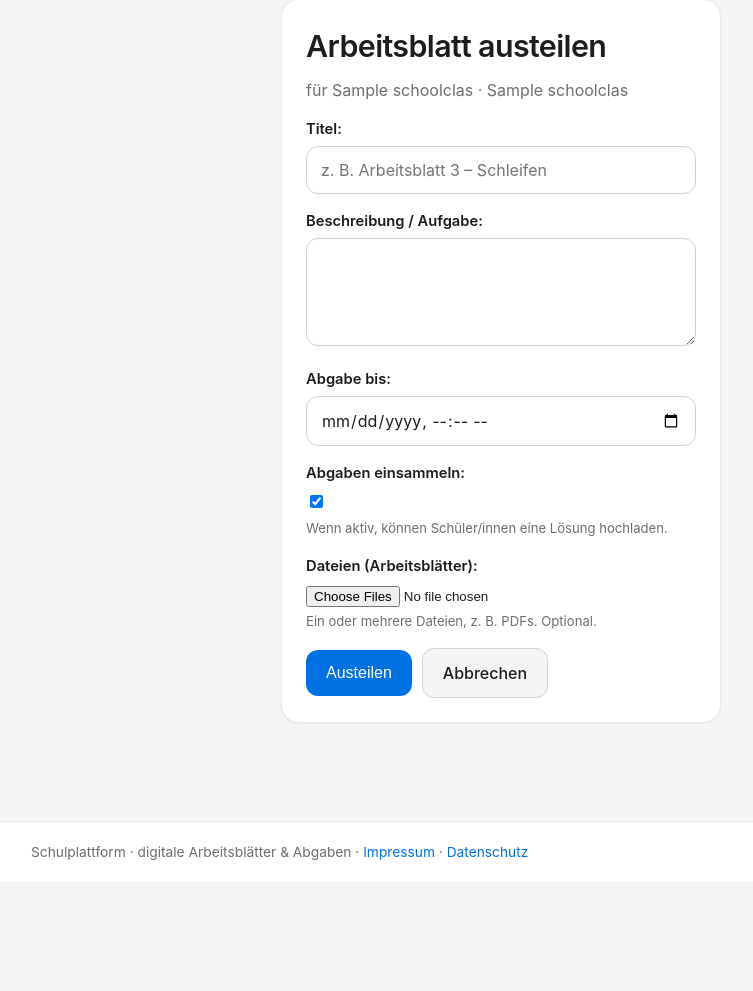
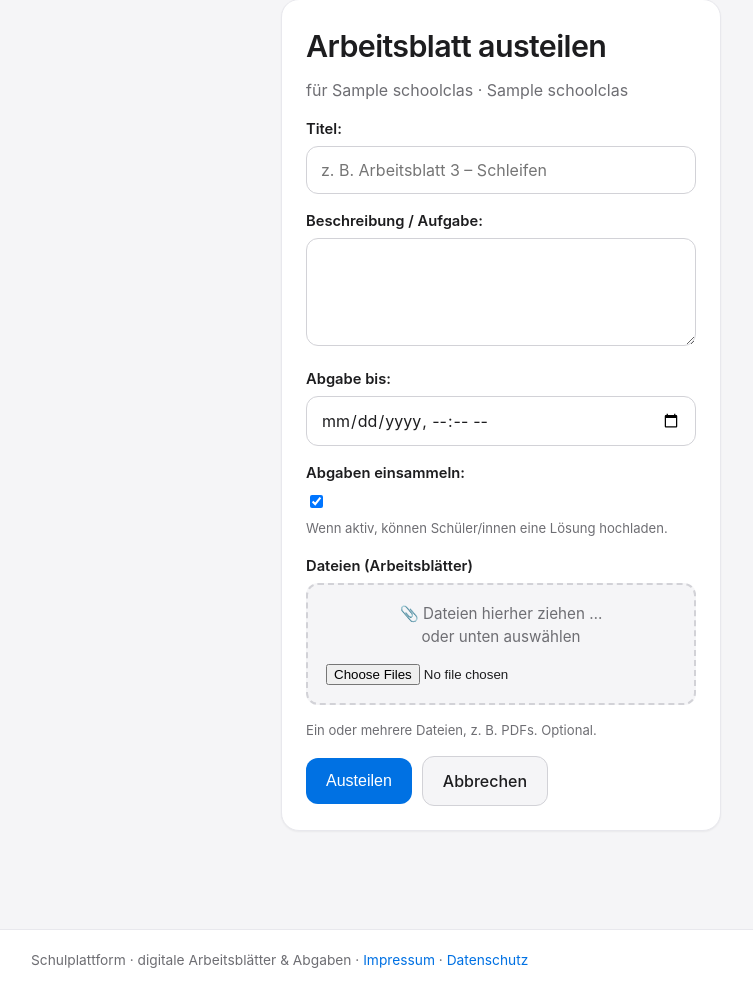
Before and after one commit to nailik433/Schulplattform, a Django app: page /klasse/1/arbeitsblatt/neu/ in a window 1280 px wide. Shown: the part 136-1127 px from the top of the page, without its empty margins (139-892 px from the left). Before the commit the page ends 996 px from the top, so only its background shows below. Run offline with Django 5.2, Linux system fonts and the light colour scheme; a user stored in the database is signed in; tables that the repository leaves empty hold one stand-in row (values such as "Sample post").

Commit message:
Arbeitsblatt-Upload: Drag & Drop zusätzlich zu "Datei auswählen"
- Dropzone im Arbeitsblatt-Formular: Dateien per Drag & Drop ins Fenster ziehen;
  der native Datei-auswählen-Button bleibt voll erhalten (beide Wege)
- Gedroppte Dateien werden an die bestehende Auswahl angehängt (DataTransfer),
  Liste der ausgewählten Dateien wird angezeigt; Fallback: ohne DataTransfer
  funktioniert weiter der native Input
- Dropzone-Styling (dashed, Highlight beim Ziehen)

Co-Authored-By: Claude Opus 4.8 <noreply@anthropic.com>
Claude-Session: https://claude.ai/code/session_018UacvheTwinNCKgWRomx3w

```diff
--- a/static/css/app.css
+++ b/static/css/app.css
@@ -160,6 +160,22 @@ input:focus, textarea:focus, select:focus {
 .errorlist { color: var(--error-ink); list-style: none; padding: 0; margin: 6px 0; font-size: 0.88rem; }
 .form-actions { margin-top: 10px; display: flex; gap: 10px; align-items: center; flex-wrap: wrap; }
 
+/* Drag & drop upload zone */
+.dropzone {
+    display: block;
+    border: 2px dashed var(--border);
+    border-radius: var(--radius-sm);
+    padding: 18px;
+    text-align: center;
+    background: var(--surface-2);
+    transition: border-color .15s ease, background-color .15s ease;
+}
+.dropzone.drag { border-color: var(--primary); background: #eef4ff; }
+.dropzone .dz-hint { display: block; color: var(--muted); font-size: 0.95rem; margin-bottom: 12px; }
+.dropzone input[type=file] { width: 100%; }
+.dz-list { list-style: none; padding: 0; margin: 12px 0 0; text-align: left; }
+.dz-list li { padding: 5px 0; font-size: 0.92rem; }
+
 /* Big single-field code input for the student login */
 .code-input {
     text-align: center;
@@ -203,8 +219,7 @@ table.data tr:last-child td { border-bottom: none; }
     padding: 12px 22px; border-radius: 14px;
 }
 
-.muted { color: var(--muted); }
-.badge {
+.muted { color: var(--muted); }.badge {
     font-size: 0.74rem; padding: 3px 9px; border-radius: 999px;
     background: var(--surface-2); color: var(--muted); border: 1px solid var(--border-soft);
     white-space: nowrap;
--- a/templates/worksheets/assignment_form.html
+++ b/templates/worksheets/assignment_form.html
@@ -30,11 +30,71 @@
 
     <form method="post" enctype="multipart/form-data" novalidate>
         {% csrf_token %}
-        {{ form.as_p }}
+        {% for field in form %}
+            {% if field.name == "files" %}
+                <p>
+                    <label>{{ field.label }}</label>
+                    <span id="dropzone" class="dropzone">
+                        <span class="dz-hint">📎 Dateien hierher ziehen …<br>
+                            <span class="muted">oder unten auswählen</span></span>
+                        {{ field }}
+                        <ul id="dz-list" class="dz-list"></ul>
+                    </span>
+                    {% if field.help_text %}<span class="helptext">{{ field.help_text }}</span>{% endif %}
+                    {{ field.errors }}
+                </p>
+            {% else %}
+                <p>
+                    {{ field.label_tag }}
+                    {{ field }}
+                    {% if field.help_text %}<span class="helptext">{{ field.help_text }}</span>{% endif %}
+                    {{ field.errors }}
+                </p>
+            {% endif %}
+        {% endfor %}
         <div class="form-actions">
             <button type="submit" class="btn">{% if assignment %}Speichern{% else %}Austeilen{% endif %}</button>
             <a class="btn btn-secondary" href="{% url 'schools:class_detail' school_class.pk %}">Abbrechen</a>
         </div>
     </form>
 </div>
+
+<script>
+(function(){
+    var dz = document.getElementById('dropzone');
+    var input = document.getElementById('{{ form.files.id_for_label }}');
+    var list = document.getElementById('dz-list');
+    if(!dz || !input) return;
+
+    function render(){
+        list.innerHTML = '';
+        Array.prototype.forEach.call(input.files, function(f){
+            var li = document.createElement('li');
+            li.textContent = '📄 ' + f.name;
+            list.appendChild(li);
+        });
+    }
+    function addFiles(fileList){
+        if(!window.DataTransfer){ return; }  // fallback: native input still works
+        var dt = new DataTransfer();
+        Array.prototype.forEach.call(input.files, function(f){ dt.items.add(f); });
+        Array.prototype.forEach.call(fileList, function(f){ dt.items.add(f); });
+        input.files = dt.files;
+        render();
+    }
+    input.addEventListener('change', render);
+    ['dragenter','dragover'].forEach(function(ev){
+        dz.addEventListener(ev, function(e){ e.preventDefault(); dz.classList.add('drag'); });
+    });
+    dz.addEventListener('dragleave', function(e){
+        if(e.target === dz){ dz.classList.remove('drag'); }
+    });
+    dz.addEventListener('drop', function(e){
+        e.preventDefault(); dz.classList.remove('drag');
+        if(e.dataTransfer && e.dataTransfer.files && e.dataTransfer.files.length){
+            addFiles(e.dataTransfer.files);
+        }
+    });
+})();
+</script>
 {% endblock %}
```
